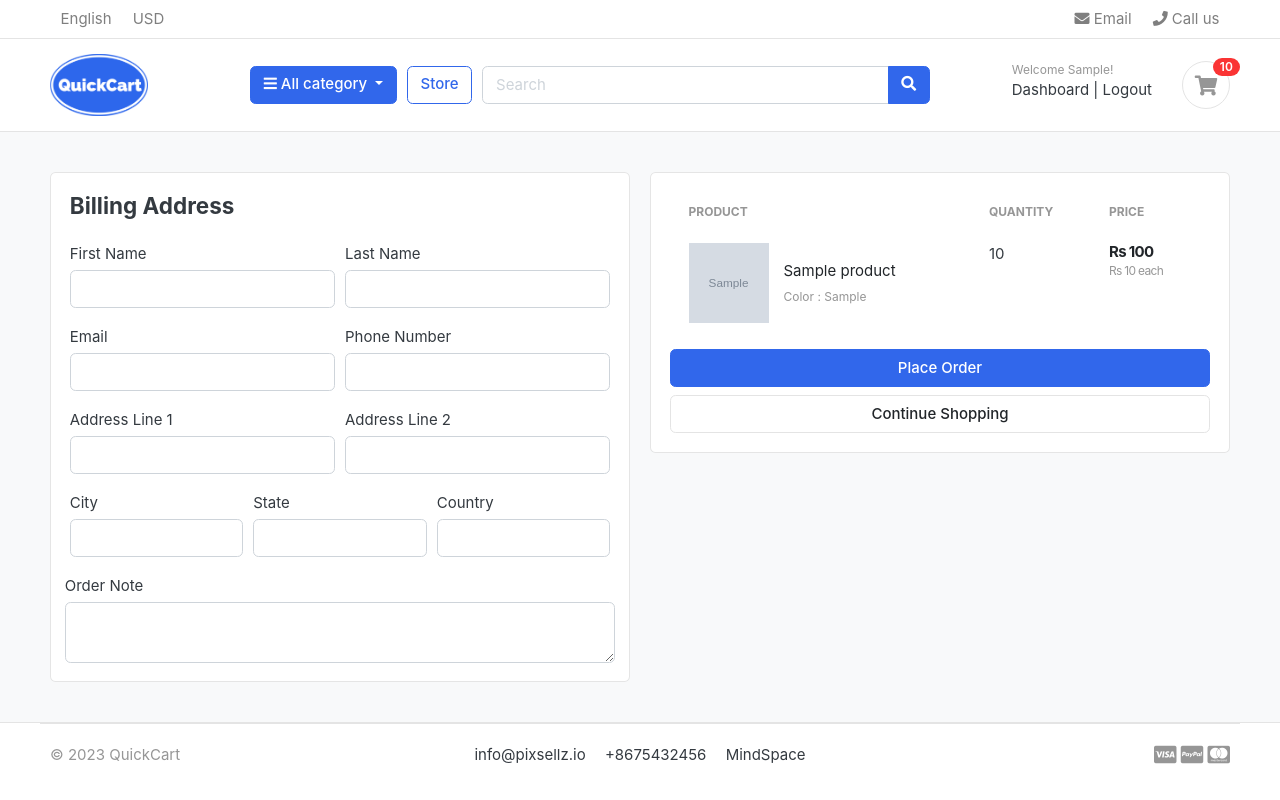
After one commit to dev3928/QuickCart, a Django app: page /cart/checkout/ in a window 1280 px wide. The commit adds this page. Run offline with Django 3.2, Linux system fonts and the light colour scheme; a user stored in the database is signed in; tables that the repository leaves empty hold one stand-in row (values such as "Sample post"); grey boxes marked "Sample" are stand-in pictures; some libraries are stand-ins or nearby versions; some web fonts are replaced.

Commit message:
Users cart update

```diff
--- a/carts/context_processors.py
+++ b/carts/context_processors.py
@@ -8,7 +8,10 @@ def counter(request):
     else:
         try:
             cart= Cart.objects.filter(cart_id=_cart_id(request))
-            cart_items = CartItem.objects.all().filter(cart=cart[:1])
+            if request.user.is_authenticated:
+                cart_items = CartItem.objects.all().filter(user=request.user)
+            else:
+                cart_items = CartItem.objects.all().filter(cart=cart[:1])
             for cart_item in cart_items:
                 cart_count += cart_item.quantity
         except Cart.DoesNotExists:
--- a/carts/models.py
+++ b/carts/models.py
@@ -1,6 +1,7 @@
 from django.db import models
 from store.models import Product
 from store.models import Variation
+from accounts.models import Account
 
 # Create your models here.
 class Cart(models.Model):
@@ -12,9 +13,10 @@ class Cart(models.Model):
 
 
 class CartItem(models.Model):
+    user = models.ForeignKey(Account, on_delete=models.CASCADE, null= True)
     product = models.ForeignKey(Product , on_delete=models.CASCADE)
     variations =models.ManyToManyField(Variation, blank=True)
-    cart =models.ForeignKey(Cart, on_delete=models.CASCADE)
+    cart =models.ForeignKey(Cart, on_delete=models.CASCADE, null=True)
     quantity = models.IntegerField()
     is_active= models.BooleanField(default=True)
 
--- a/carts/urls.py
+++ b/carts/urls.py
@@ -7,5 +7,6 @@ urlpatterns = [
     path('add_cart/<int:product_id>/', views.add_cart, name='add_cart'),
     path('remove_cart/<int:product_id>/<int:cart_item_id>/', views.remove_cart, name='remove_cart'),
     path('remove_cart_item/<int:product_id>/<int:cart_item_id>/', views.remove_cart_item, name='remove_cart_item'),
+    path('checkout/', views.checkout, name='checkout'),
 
 ]
--- a/carts/views.py
+++ b/carts/views.py
@@ -4,6 +4,9 @@ from store.models import Product, Variation
 from .models import Cart
 from .models import CartItem
 from django.core.exceptions import ObjectDoesNotExist
+from django.contrib.auth.decorators import login_required
+
+
 # Create your views here.
 
 def _cart_id(request):
@@ -14,76 +17,141 @@ def _cart_id(request):
 
 
 def add_cart(request, product_id):
+    current_user = request.user
     product = Product.objects.get(id=product_id) #get the products
-    product_variation=[]
-    if request.method == 'POST':
-            for item in request.POST:
-                key = item
-                value = request.POST[key]
+    # if the user is authenticated
+    if current_user.is_authenticated:
+        product_variation=[]
+        if request.method == 'POST':
+                for item in request.POST:
+                    key = item
+                    value = request.POST[key]
 
-                try:
-                    variation = Variation.objects.get(product=product, variation_category__iexact=key, variation_value__iexact=value)
-                    product_variation.append(variation)
-                except:
-                    pass
+                    try:
+                        variation = Variation.objects.get(product=product, variation_category__iexact=key, variation_value__iexact=value)
+                        product_variation.append(variation)
+                    except:
+                        pass
 
 
 
-    try:
-        cart = Cart.objects.get(cart_id=_cart_id(request)) # getting the cart by obataining  session Id  or creating it in the above function _cart_id
-    except Cart.DoesNotExist:
-        cart= Cart.objects.create(
-            cart_id=_cart_id(request)
+        is_cart_item_exist =CartItem.objects.filter(product= product, user=current_user).exists()
+        if is_cart_item_exist:
+            cart_item =CartItem.objects.filter(product=product,user=current_user)
+            # existing_variations -> database
+            # current_variations -> product_variation
+            # item_id -> database
+            ex_var_list=[]
+            id =[]
+            for item in cart_item:
+                existing_variation = item.variations.all()
+                ex_var_list.append(list(existing_variation))
+                id.append(item.id)
+            print(ex_var_list)
+
+            if product_variation in ex_var_list:
+                # increase the cart item quantity
+                index= ex_var_list.index(product_variation)
+                item_id = id[index]
+                item = CartItem.objects.get(product=product, id=item_id)
+                item.quantity +=1
+                item.save()
+            else:
+                item = CartItem.objects.create(product=product, quantity=1, user=current_user)
+                if len(product_variation) > 0:
+                    item.variations.clear()
+                    item.variations.add(*product_variation)
+            # cart_item.quantity += 1  # cart_item.quantity=cart_item.quantity + 1
+                item.save()
+        else:
+            cart_item = CartItem.objects.create(
+                product=product,
+                quantity= 1,
+                user = current_user,
+
             )
-    cart.save()
+            if len(product_variation) > 0:
+                cart_item.variations.clear()
+                cart_item.variations.add(* product_variation)
+            cart_item.save()
 
-    is_cart_item_exist =CartItem.objects.filter(product= product, cart=cart).exists()
-    if is_cart_item_exist:
-        cart_item =CartItem.objects.filter(product=product,cart=cart)
-        # existing_variations -> database
-        # current_variations -> product_variation
-        # item_id -> database
-        ex_var_list=[]
-        id =[]
-        for item in cart_item:
-            existing_variation = item.variations.all()
-            ex_var_list.append(list(existing_variation))
-            id.append(item.id)
-        print(ex_var_list)
+        return redirect('cart')
 
-        if product_variation in ex_var_list:
-            # increase the cart item quantity
-            index= ex_var_list.index(product_variation)
-            item_id = id[index]
-            item = CartItem.objects.get(product=product, id=item_id)
-            item.quantity +=1
-            item.save()
+    # if user is not authenticated
+    else:
+
+        product_variation=[]
+        if request.method == 'POST':
+                for item in request.POST:
+                    key = item
+                    value = request.POST[key]
+
+                    try:
+                        variation = Variation.objects.get(product=product, variation_category__iexact=key, variation_value__iexact=value)
+                        product_variation.append(variation)
+                    except:
+                        pass
+
+
+
+        try:
+            cart = Cart.objects.get(cart_id=_cart_id(request)) # getting the cart by obataining  session Id  or creating it in the above function _cart_id
+        except Cart.DoesNotExist:
+            cart= Cart.objects.create(
+                cart_id=_cart_id(request)
+                )
+        cart.save()
+
+        is_cart_item_exist =CartItem.objects.filter(product= product, cart=cart).exists()
+        if is_cart_item_exist:
+            cart_item =CartItem.objects.filter(product=product,cart=cart)
+            # existing_variations -> database
+            # current_variations -> product_variation
+            # item_id -> database
+            ex_var_list=[]
+            id =[]
+            for item in cart_item:
+                existing_variation = item.variations.all()
+                ex_var_list.append(list(existing_variation))
+                id.append(item.id)
+            print(ex_var_list)
+
+            if product_variation in ex_var_list:
+                # increase the cart item quantity
+                index= ex_var_list.index(product_variation)
+                item_id = id[index]
+                item = CartItem.objects.get(product=product, id=item_id)
+                item.quantity +=1
+                item.save()
+            else:
+                item = CartItem.objects.create(product=product, quantity=1, cart=cart)
+                if len(product_variation) > 0:
+                    item.variations.clear()
+                    item.variations.add(*product_variation)
+            # cart_item.quantity += 1  # cart_item.quantity=cart_item.quantity + 1
+                item.save()
         else:
-            item = CartItem.objects.create(product=product, quantity=1, cart=cart)
+            cart_item = CartItem.objects.create(
+                product=product,
+                quantity= 1,
+                cart = cart,
+
+            )
             if len(product_variation) > 0:
-                item.variations.clear()
-                item.variations.add(*product_variation)
-        # cart_item.quantity += 1  # cart_item.quantity=cart_item.quantity + 1
-            item.save()
-    else:
-        cart_item = CartItem.objects.create(
-            product=product,
-            quantity= 1,
-            cart = cart,
+                cart_item.variations.clear()
+                cart_item.variations.add(* product_variation)
+            cart_item.save()
 
-        )
-        if len(product_variation) > 0:
-            cart_item.variations.clear()
-            cart_item.variations.add(* product_variation)
-        cart_item.save()
-
-    return redirect('cart')
+        return redirect('cart')
 
 def remove_cart(request, product_id, cart_item_id):
-    cart = Cart.objects.get(cart_id=_cart_id(request))
     product= get_object_or_404(Product, id=product_id)
     try:
-        cart_item = CartItem.objects.get(product=product, cart=cart, id=cart_item_id)
+        if request.user.is_authenticated:
+            cart_item = CartItem.objects.get(product=product, user=request.user, id=cart_item_id)
+        else:
+            cart = Cart.objects.get(cart_id=_cart_id(request))
+            cart_item = CartItem.objects.get(product=product, cart=cart, id=cart_item_id)
         if cart_item.quantity >1:
             cart_item.quantity -=1
             cart_item.save()
@@ -94,9 +162,12 @@ def remove_cart(request, product_id, cart_item_id):
     return redirect('cart')
 
 def remove_cart_item(request, product_id, cart_item_id):
-    cart=Cart.objects.get(cart_id=_cart_id(request))
     product = get_object_or_404(Product, id=product_id)
-    cart_item = CartItem.objects.get(product=product, cart=cart, id=cart_item_id)
+    if request.user.is_authenticated:
+        cart_item = CartItem.objects.get(product=product, user=request.user, id=cart_item_id)
+    else:
+        cart=Cart.objects.get(cart_id=_cart_id(request))
+        cart_item = CartItem.objects.get(product=product, cart=cart, id=cart_item_id)
     cart_item.delete()
     return redirect('cart')
 
@@ -107,8 +178,11 @@ def cart(request, total=0, quantity=0, cart_items=None):
     try:
         tax = 0
         grand_total = 0
-        cart = Cart.objects.get(cart_id=_cart_id(request))
-        cart_items = CartItem.objects.filter(cart=cart, is_active=True)
+        if request.user.is_authenticated:
+            cart_items = CartItem.objects.filter(user=request.user, is_active=True)
+        else:
+            cart = Cart.objects.get(cart_id=_cart_id(request))
+            cart_items = CartItem.objects.filter(cart=cart, is_active=True)
         for cart_item in cart_items:
             total += (cart_item.product.price* cart_item.quantity)
             quantity += cart_item.quantity
@@ -125,3 +199,31 @@ def cart(request, total=0, quantity=0, cart_items=None):
         'grand_total': grand_total
     }
     return render(request, 'store/cart.html', context)
+
+
+@login_required(login_url='login')
+def checkout(request, total=0, quantity=0, cart_items=None):
+    try:
+        tax = 0
+        grand_total = 0
+        if request.user.is_authenticated:
+            cart_items = CartItem.objects.filter(user=request.user, is_active=True)
+        else:
+            cart = Cart.objects.get(cart_id=_cart_id(request))
+            cart_items = CartItem.objects.filter(cart=cart, is_active=True)
+        for cart_item in cart_items:
+            total += (cart_item.product.price* cart_item.quantity)
+            quantity += cart_item.quantity
+        tax =(1.5 * total)/100
+        grand_total= total + tax
+    except ObjectDoesNotExist:
+        pass # just ignore
+
+    context={
+        'total': total,
+        'quantity': quantity,
+        'cart_items': cart_items,
+        'tax': tax,
+        'grand_total': grand_total
+    }
+    return render(request, 'store/checkout.html', context)
--- a/templates/includes/footer.html
+++ b/templates/includes/footer.html
@@ -4,12 +4,12 @@
 	<div class="container">
 		<section class="footer-bottom border-top row">
 			<div class="col-md-2">
-				<p class="text-muted"> &copy 2019 Company name </p>
+				<p class="text-muted"> &copy 2023 QuickCart </p>
 			</div>
 			<div class="col-md-8 text-md-center">
 				<span  class="px-2">info@pixsellz.io</span>
-				<span  class="px-2">+879-332-9375</span>
-				<span  class="px-2">Street name 123, Avanue abc</span>
+				<span  class="px-2">+8675432456</span>
+				<span  class="px-2">MindSpace</span>
 			</div>
 			<div class="col-md-2 text-md-right text-muted">
 				<i class="fab fa-lg fa-cc-visa"></i>
--- a/templates/store/cart.html
+++ b/templates/store/cart.html
@@ -100,7 +100,7 @@
                 <p class="text-center mb-3">
                     <img src="{% static './images/misc/payments.png'%}" height="26">
                 </p>
-                <a href="./place-order.html" class="btn btn-primary btn-block"> Checkout </a>
+                <a href="{% url 'checkout'%}" class="btn btn-primary btn-block"> Checkout </a>
                 <a href="{% url 'store'%}" class="btn btn-light btn-block">Continue Shopping</a>
             </div> <!-- card-body.// -->
             </div> <!-- card.// -->
--- /dev/null
+++ b/templates/store/checkout.html
@@ -0,0 +1,140 @@
+{% extends 'base.html' %}
+{% load static %}
+
+{% block content %}
+
+
+<section class="section-content padding-y bg">
+<div class="container">
+
+<!-- ============================ COMPONENT 1 ================================= -->
+
+<div class="row">
+	<aside class="col-lg-6">
+<div class="card">
+  <div class="card-body">
+    <h4 class="card-title mb-4">Billing Address</h4>
+    <form action="" method="POST">
+        {% csrf_token %}
+      <div class="form-row">
+        <div class="col form-group">
+          <label for="">First Name</label>
+          <input type="text" name="first_name" class="form-control" required>
+        </div>
+        <div class="col form-group">
+          <label for="">Last Name</label>
+          <input type="text" name="last_name" class="form-control" required>
+        </div>
+      </div>
+      <div class="form-row">
+        <div class="col form-group">
+          <label for="">Email</label>
+          <input type="email" name="email" class="form-control" required>
+        </div>
+        <div class="col form-group">
+          <label for="">Phone Number</label>
+          <input type="text" name="phone" class="form-control" required>
+        </div>
+      </div>
+      <div class="form-row">
+        <div class="col form-group">
+          <label for="">Address Line 1</label>
+          <input type="text" name="address_line_1" class="form-control" required>
+        </div>
+        <div class="col form-group">
+          <label for="">Address Line 2</label>
+          <input type="text" name="address_line_2" class="form-control">
+        </div>
+      </div>
+      <div class="form-row">
+        <div class="col form-group">
+          <label for="">City</label>
+          <input type="text" name="city" class="form-control" required>
+        </div>
+        <div class="col form-group">
+          <label for="">State</label>
+          <input type="text" name="state" class="form-control" required>
+        </div>
+        <div class="col form-group">
+          <label for="">Country</label>
+          <input type="text" name="country" class="form-control" required>
+        </div>
+        </div>
+        <div class="form-row">
+          <label for="">Order Note</label>
+          <textarea name="order_note" rows="2" class="form-control"></textarea>
+        </div>
+
+
+  </div>
+</div> <!-- card.// -->
+
+	</aside> <!-- col.// -->
+	<aside class="col-lg-6">
+
+		<div class="card">
+		<div class="card-body">
+      <table class="table table-borderless table-shopping-cart">
+      <thead class="text-muted">
+      <tr class="small text-uppercase">
+        <th scope="col">Product</th>
+        <th scope="col" width="120">Quantity</th>
+        <th scope="col" width="120">Price</th>
+
+      </tr>
+      </thead>
+      <tbody>
+
+      {% for cart_item in cart_items %}
+      <tr>
+      	<td>
+      		<figure class="itemside align-items-center">
+      			<div class="aside"><img src="{{ cart_item.product.images.url }}" class="img-sm"></div>
+      			<figcaption class="info">
+      				<a href="{{ cart_item.product.get_url }}" class="title text-dark">{{ cart_item.product.product_name }}</a>
+      				<p class="text-muted small">
+      					{% if cart_item.variations.all %}
+      						{% for item in cart_item.variations.all %}
+      							{{ item.variation_category | capfirst }} : {{ item.variation_value | capfirst }} <br>
+      						{% endfor %}
+      					{% endif %}
+      				</p>
+      			</figcaption>
+      		</figure>
+      	</td>
+      	<td>
+      		<!-- col.// -->
+      				<label for="">{{cart_item.quantity}}</label>
+      	</td>
+      	<td>
+      		<div class="price-wrap">
+      			<var class="price">Rs {{ cart_item.sub_total }}</var>
+      			<small class="text-muted"> Rs {{ cart_item.product.price }} each </small>
+      		</div> <!-- price-wrap .// -->
+      	</td>
+
+      </tr>
+      {% endfor %}
+
+      </tbody>
+      </table>
+
+      <button type="submit" name="submit" class="btn btn-primary btn-block">Place Order</button>
+			<a href="{% url 'store' %}" class="btn btn-light btn-block">Continue Shopping</a>
+      </form>
+		</div> <!-- card-body.// -->
+		</div> <!-- card.// -->
+
+
+</aside> <!-- col.// -->
+
+
+</div> <!-- row.// -->
+
+<!-- ============================ COMPONENT 1 END .// ================================= -->
+
+</div> <!-- container .//  -->
+</section>
+<!-- ========================= SECTION CONTENT END// ========================= -->
+
+{% endblock %}
```
Also changed, not shown: accounts/views.py (+58 -3 lines), carts/migrations/0004_auto_20230707_0615.py (added).
